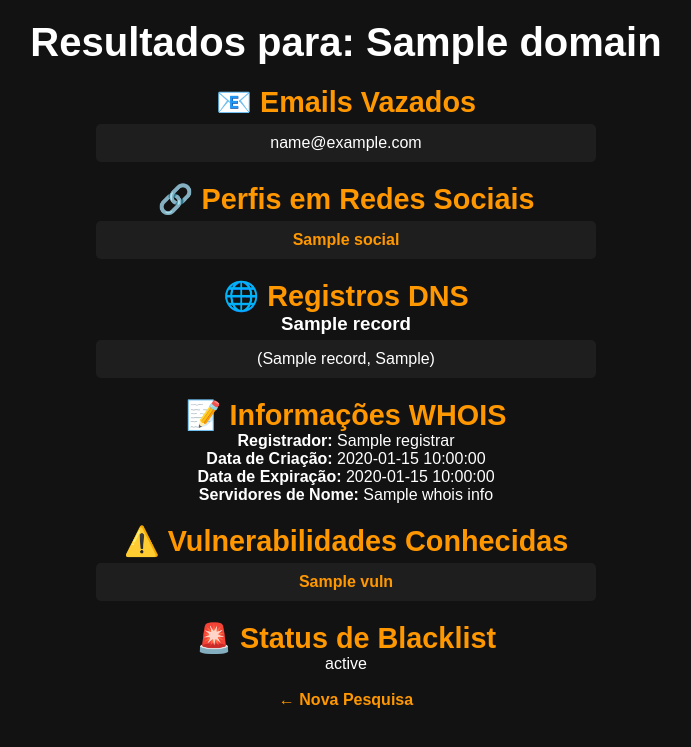
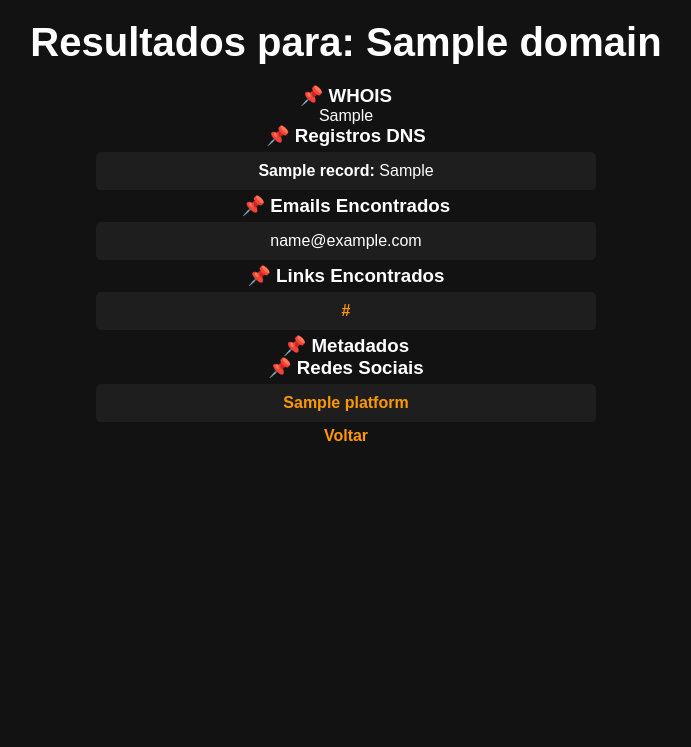
Before and after one commit to escariao/osint-toolkit, a Flask app: template templates/result.html in a window 1280 px wide. Shown: the top 747 px of the page, without its empty margins (294-985 px from the left). Run offline with Flask 2, Linux system fonts and the light colour scheme; the template is opened without the code that fills it: most values are stand-ins (such as "Sample title", 1, 10 or a date in 2020).

Commit message:
Add files via upload

```diff
--- a/templates/result.html
+++ b/templates/result.html
@@ -7,57 +7,58 @@
     <link rel="stylesheet" href="{{ url_for('static', filename='style.css') }}">
 </head>
 <body>
-    <h1>Resultados para: {{ result.domain }}</h1>
+    <h1>Resultados para: {{ domain }}</h1>
 
-    <h2>📧 Emails Vazados</h2>
+    <h3>📌 WHOIS</h3>
+    <pre>{{ whois_data }}</pre>
+
+    <h3>📌 Registros DNS</h3>
     <ul>
-        {% for email in result.emails %}
-            <li>{{ email }}</li>
+        {% for record, values in dns_records.items() %}
+            <li><strong>{{ record }}:</strong> {{ values }}</li>
         {% endfor %}
     </ul>
 
-<!-- rs -->
-<h2>🔗 Perfis em Redes Sociais</h2>
-{% if result.socials %}
+    <h3>📌 Emails Encontrados</h3>
     <ul>
-        {% for social in result.socials %}
-            {% if social and social != "Nenhuma rede social encontrada" %}
-                <li><a href="https://{{ social }}" target="_blank">{{ social }}</a></li>
-            {% endif %}
-        {% endfor %}
+        {% if emails %}
+            {% for email in emails %}
+                <li>{{ email }}</li>
+            {% endfor %}
+        {% else %}
+            <li>Nenhum email encontrado.</li>
+        {% endif %}
     </ul>
-{% else %}
-    <p>Nenhuma rede social encontrada.</p>
-{% endif %}
 
+    <h3>📌 Links Encontrados</h3>
+    <ul>
+        {% if links %}
+            {% for link in links %}
+                <li><a href="{{ link }}" target="_blank">{{ link }}</a></li>
+            {% endfor %}
+        {% else %}
+            <li>Nenhum link encontrado.</li>
+        {% endif %}
+    </ul>
 
-    <h2>🌐 Registros DNS</h2>
-    {% for record, values in result.dns_records.items() %}
-        <h3>{{ record }}</h3>
-        <ul>
-            {% for value in values %}
-                <li>{{ value }}</li>
-            {% endfor %}
-        </ul>
-    {% endfor %}
-
-    <h2>📝 Informações WHOIS</h2>
-    <p><strong>Registrador:</strong> {{ result.whois_info.registrar }}</p>
-    <p><strong>Data de Criação:</strong> {{ result.whois_info.creation_date }}</p>
-    <p><strong>Data de Expiração:</strong> {{ result.whois_info.expiration_date }}</p>
-    <p><strong>Servidores de Nome:</strong> {{ result.whois_info.name_servers }}</p>
-
-    <h2>⚠️ Vulnerabilidades Conhecidas</h2>
+    <h3>📌 Metadados</h3>
     <ul>
-        {% for vuln in result.vulnerabilities %}
-            <li><a href="https://{{ vuln }}" target="_blank">{{ vuln }}</a></li>
+        {% for key, value in metadata.items() %}
+            <li><strong>{{ key }}:</strong> {{ value }}</li>
         {% endfor %}
     </ul>
 
-    <h2>🚨 Status de Blacklist</h2>
-    <p>{{ result.blacklist_status }}</p>
+    <h3>📌 Redes Sociais</h3>
+    <ul>
+        {% if social_profiles %}
+            {% for platform, url in social_profiles.items() %}
+                <li><a href="{{ url }}" target="_blank">{{ platform }}</a></li>
+            {% endfor %}
+        {% else %}
+            <li>Nenhuma rede social encontrada.</li>
+        {% endif %}
+    </ul>
 
-    <br>
-    <a href="/">← Nova Pesquisa</a>
+    <a href="/">Voltar</a>
 </body>
 </html>
```
Also changed, not shown: templates/index.html (+4 -7 lines).
